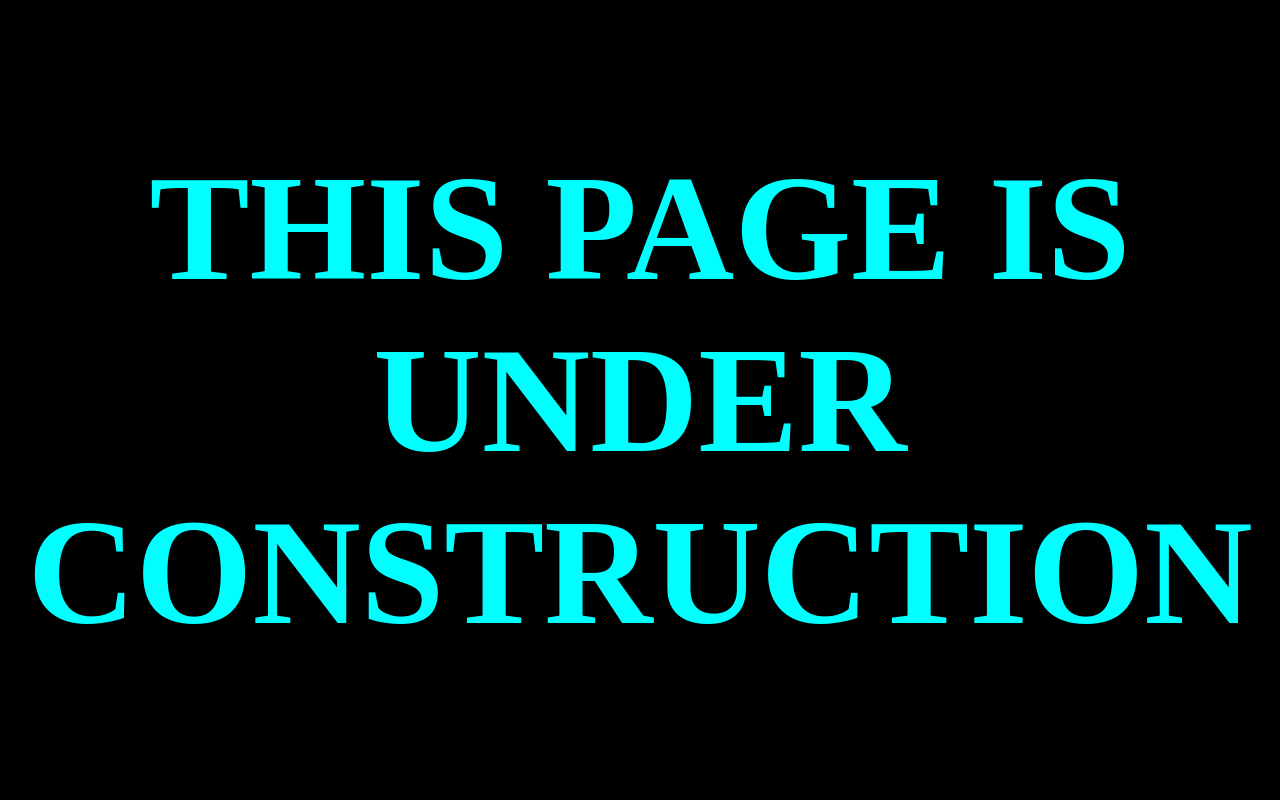
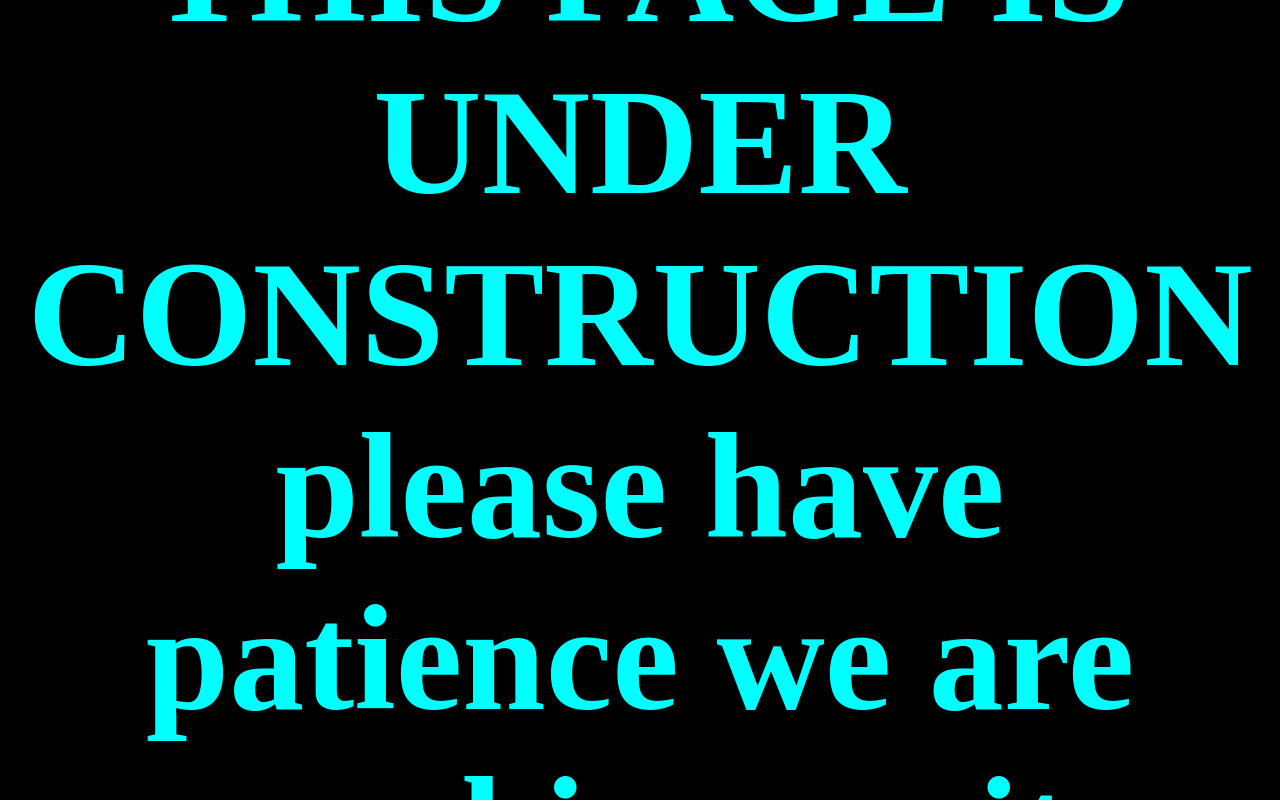
Before and after one commit to sahil-raj/sahil-raj.github.io, a plain HTML site: page index.html in a window 1280 px wide. Drawn offline with Linux system fonts and the light colour scheme.

Commit message:
test added

```diff
--- a/index.html
+++ b/index.html
@@ -21,6 +21,6 @@
     }
 </style>
 <body>
-    <h1 class="test">THIS PAGE IS UNDER CONSTRUCTION</h1>
+    <h1 class="test">THIS PAGE IS UNDER CONSTRUCTION <br> please have patience we are working on it </h1>
 </body>
 </html>
```
